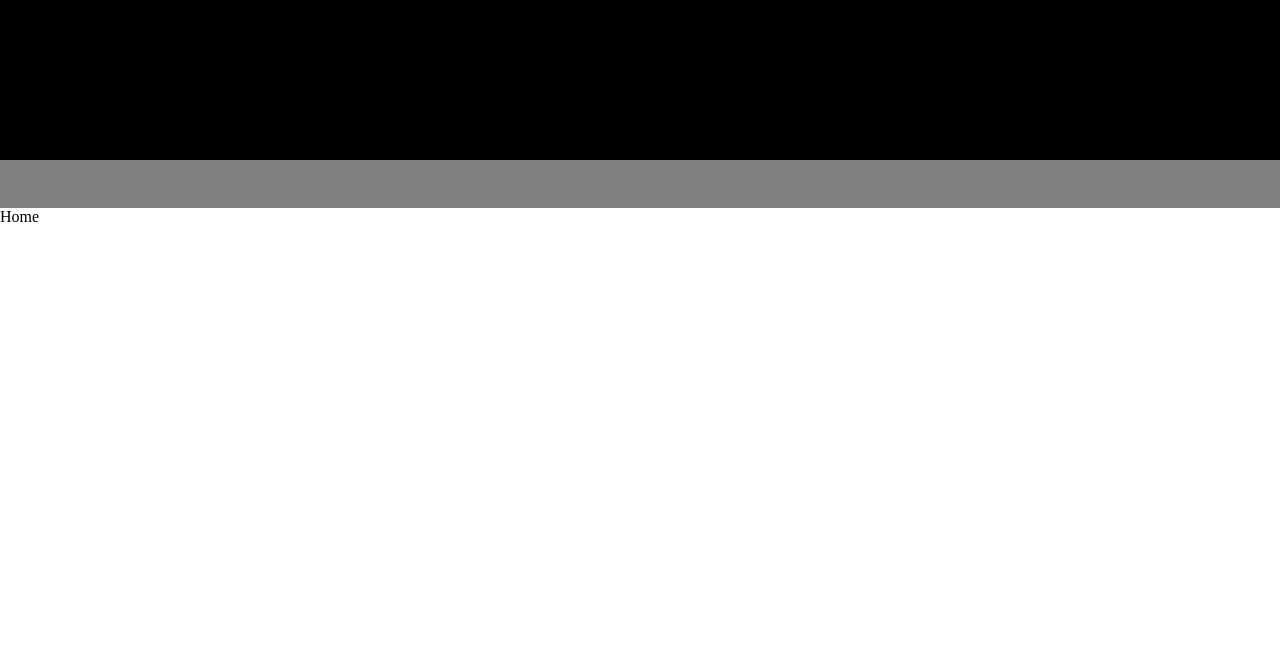
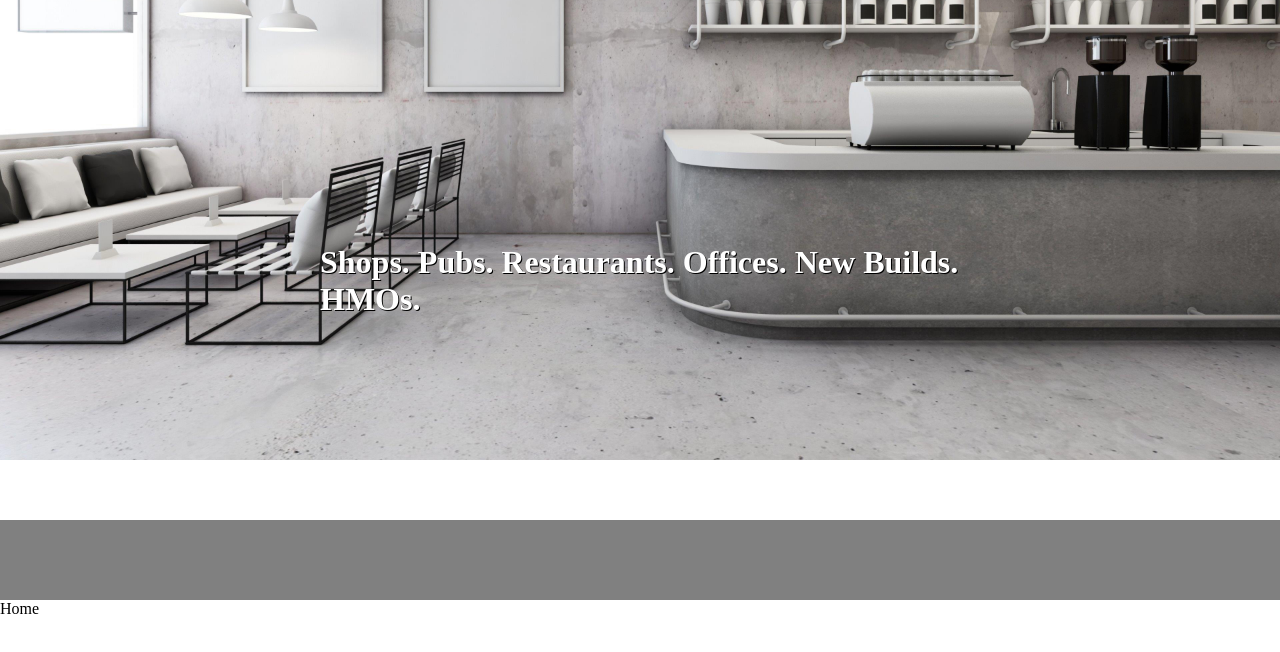
Before and after one commit to jackdomleo7/tmdip.co.uk, a Vue app: page / in a window 1280 px wide. Shown: the top 652 px of the page. Built offline with nearby package versions, Linux system fonts and the light colour scheme.

Commit message:
Define colours and jumbo

```diff
--- a/src/App.vue
+++ b/src/App.vue
@@ -1,15 +1,18 @@
 <template>
   <div id="app">
-    <div class="jumbo"></div>
+    <div class="jumbo">
+      <img class="jumbo__image" src="./assets/jumbo.jpg" alt="Jumbo image" />
+      <h1 class="jumbo__text">Shops. Pubs. Restaurants. Offices. New Builds. HMOs.</h1>
+    </div>
     <navbar />
     <router-view />
   </div>
 </template>
 
 <script lang="ts">
+import "normalize.css";
 import { Component, Prop, Vue } from "vue-property-decorator";
 import Navbar from "@/components/Navbar.vue";
-import "normalize.css";
 
 @Component({
   components: { Navbar },
@@ -18,10 +21,28 @@ export default class App extends Vue {}
 </script>
 
 <style lang="scss">
+@import "./scss/main";
+
 .jumbo {
   width: 100%;
-  height: 10rem;
-  background-color: black;
+  height: 65vh;
+  overflow: hidden;
+  position: relative;
+
+  &__image {
+    position: relative;
+    top: -50%;
+    width: 100%;
+  }
+
+  &__text {
+    color: #fff;
+    position: absolute;
+    top: 50%;
+    right: 50%;
+    transform: translate(50%, -50%);
+    text-shadow: 1px 1px #000;
+  }
 }
 
 #app {
--- a/src/components/Navbar.vue
+++ b/src/components/Navbar.vue
@@ -15,7 +15,7 @@ export default class Navbar extends Vue {}
 .navbar {
   width: 100%;
   background-color: grey;
-  height: 3rem;
+  height: 5rem;
   position: sticky;
   top: 0;
 }
--- /dev/null
+++ b/src/scss/_colors.scss
@@ -0,0 +1,15 @@
+:root {
+    --colour-brand-orange: #f15a25;
+
+    --colour-grey-50: rgb(255, 255, 255);
+    --colour-grey-75: rgb(250, 250, 250);
+    --colour-grey-100: rgb(245, 245, 245);
+    --colour-grey-200: rgb(234, 234, 234);
+    --colour-grey-300: rgb(225, 225, 225);
+    --colour-grey-400: rgb(202, 202, 202);
+    --colour-grey-500: rgb(179, 179, 179);
+    --colour-grey-600: rgb(142, 142, 142);
+    --colour-grey-700: rgb(110, 110, 110);
+    --colour-grey-800: rgb(75, 75, 75);
+    --colour-grey-900: rgb(44, 44, 44);
+}
--- /dev/null
+++ b/src/scss/main.scss
@@ -0,0 +1 @@
+@import "colors";
```
Also changed, not shown: src/assets/jumbo.jpg (added).
